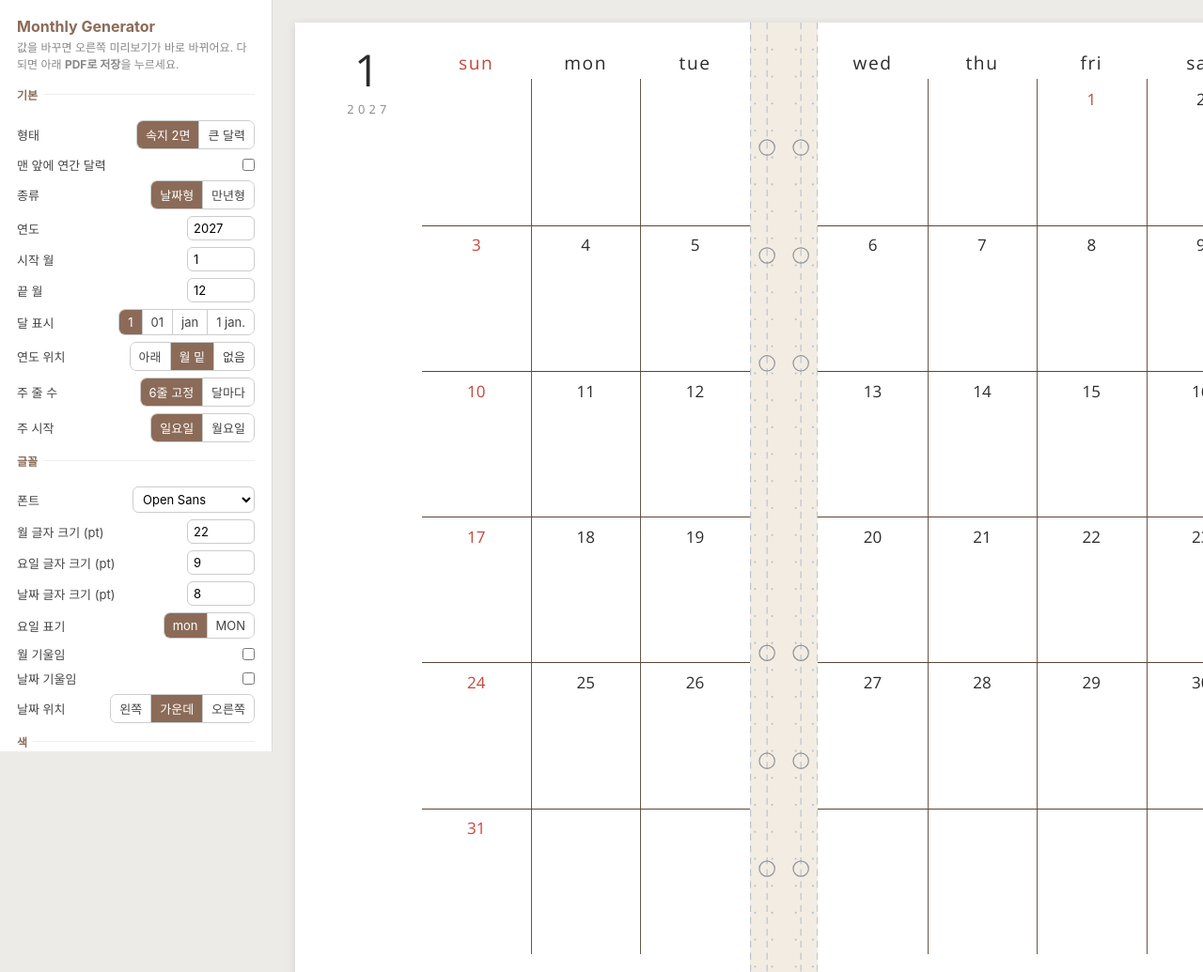
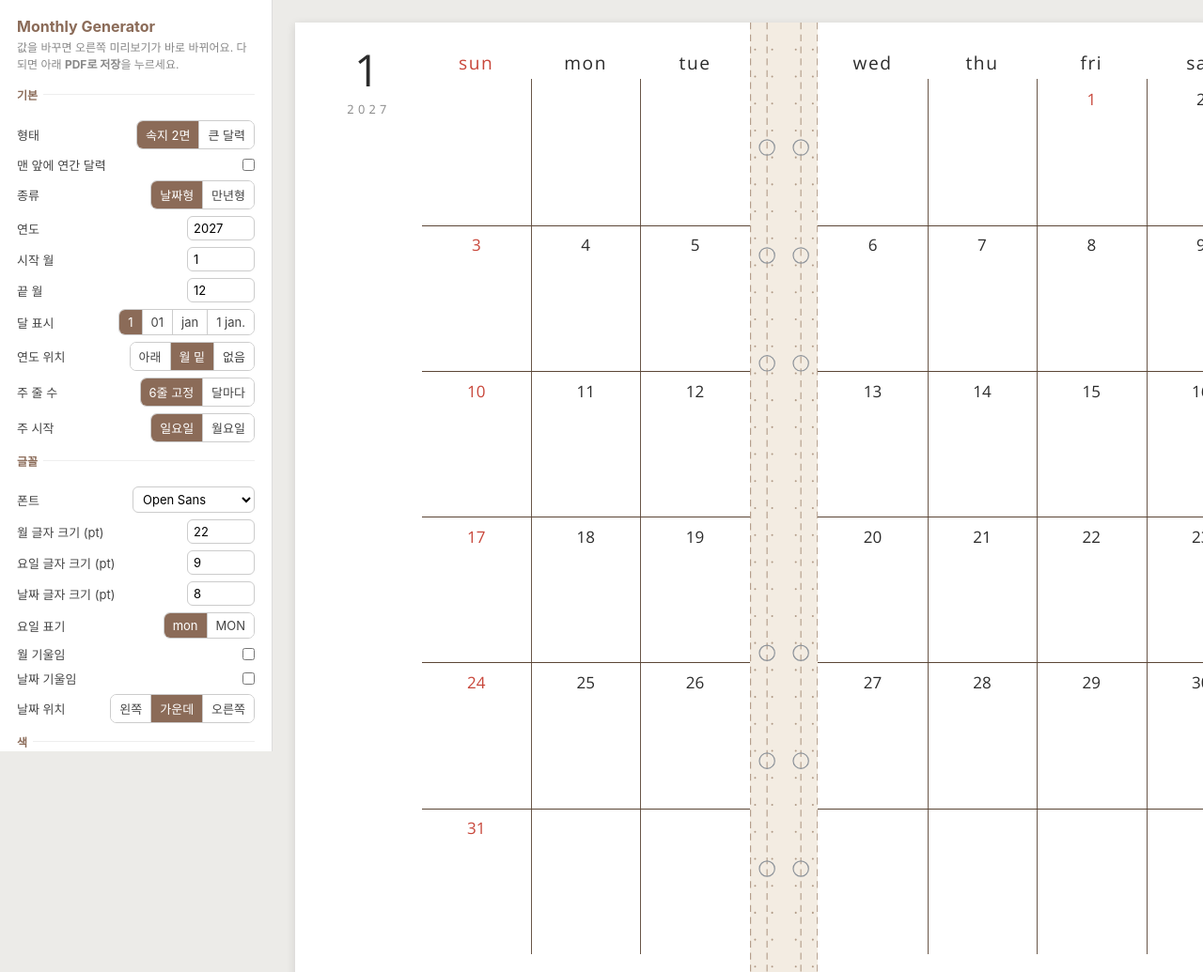
Before and after one commit to MOV-IE/monthly-generator, a plain HTML site: page index.html in a window 1280 px wide. Shown: the top 1035 px of the page at 94% size. Drawn offline with Linux system fonts and the light colour scheme.

Commit message:
Make the ring-area dashed lines and dots brown (#6)
Claude-Session: https://claude.ai/code/session_01NP1betRcKkkrsVRVWCmt3n

Co-authored-by: Claude <noreply@anthropic.com>

```diff
--- a/index.html
+++ b/index.html
@@ -278,8 +278,8 @@ function ringSvg(len, band, edgeFirst, horizontal, pos) {
   const holes = RING_HOLES.map(d => { const [x, y] = pt(len / 2 + d, vc); return `<circle cx="${x}" cy="${y}" r="${r}"/>`; }).join('');
   return `<svg class="ringsvg" viewBox="0 0 ${W} ${H}" style="width:${W}mm;height:${H}mm;${pos}">`
     + `<rect width="${W}" height="${H}" fill="#f3ece2"/>`
-    + `<path d="${ln(vi + s * .1)}${ln(vc)}" stroke="#b4bfcd" stroke-width=".18" stroke-dasharray="1.2 .9" fill="none"/>`
-    + `<g fill="#b4bfcd">${dots}</g>`
+    + `<path d="${ln(vi + s * .1)}${ln(vc)}" stroke="#b09a86" stroke-width=".18" stroke-dasharray="1.2 .9" fill="none"/>`
+    + `<g fill="#b09a86">${dots}</g>`
     + `<g fill="none" stroke="#8d939a" stroke-width=".2">${holes}</g></svg>`;
 }
 
```
